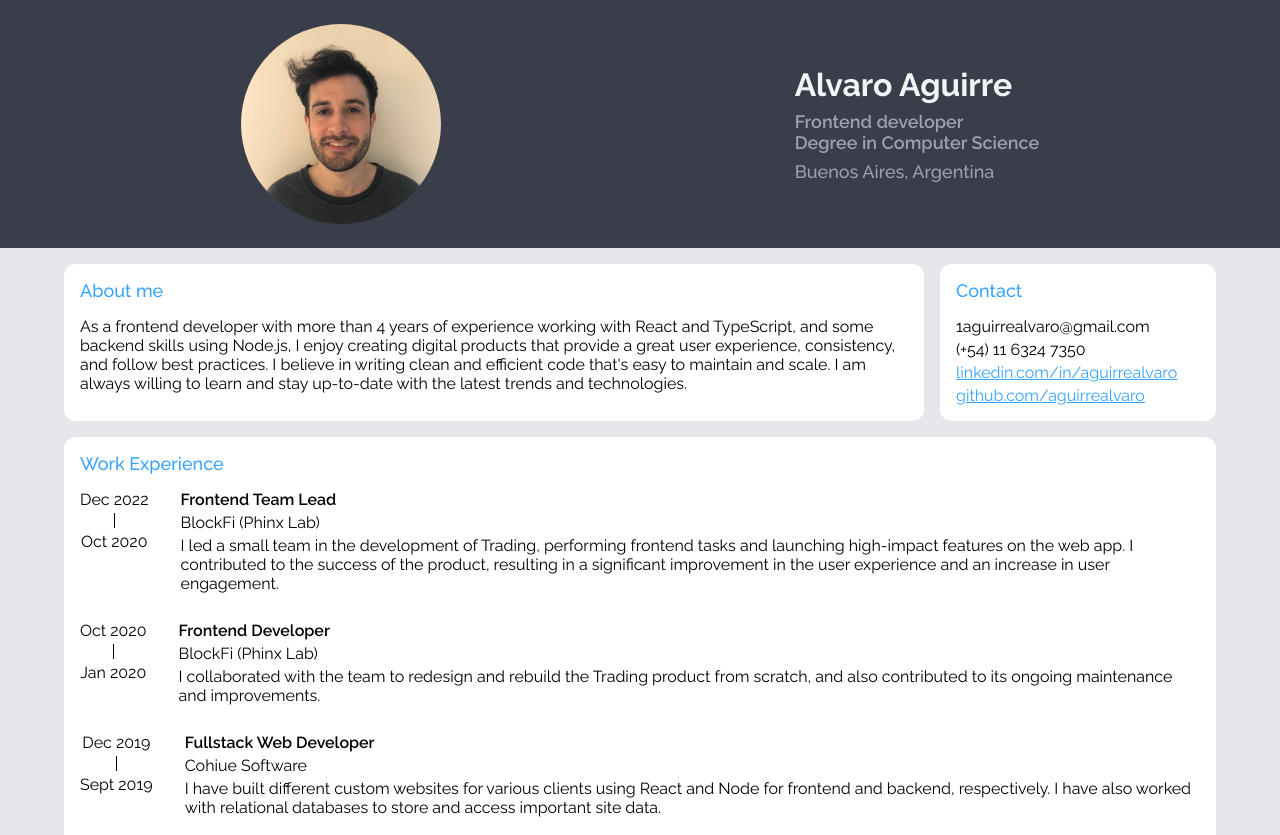
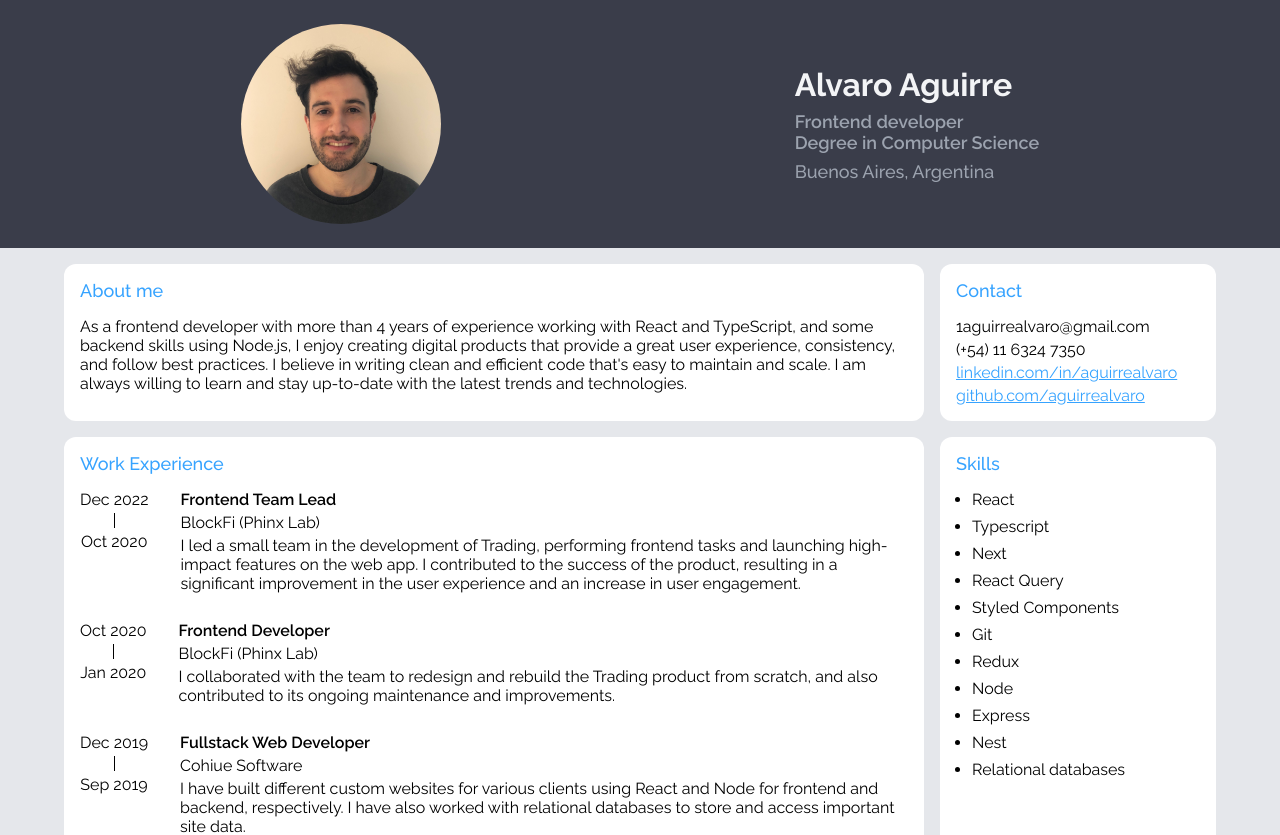
Before and after one commit to aguirrealvaro/cv, a Next.js app: page / in a window 1280 px wide. Shown: the top 835 px of the page. Built offline with nearby package versions, Linux system fonts and the light colour scheme.

Commit message:
Add Skills

```diff
--- a/pages/index.tsx
+++ b/pages/index.tsx
@@ -1,6 +1,14 @@
 import Head from "next/head";
 import styled from "styled-components";
-import { About, Banner, Contact, Education, Experience, Languages } from "@/components";
+import {
+  About,
+  Banner,
+  Contact,
+  Education,
+  Experience,
+  Languages,
+  Skills,
+} from "@/components";
 import { Wrapper } from "@/css";
 
 const Home = () => {
@@ -16,6 +24,7 @@ const Home = () => {
             <About />
             <Contact />
             <Experience />
+            <Skills />
             <Education />
             <Languages />
           </Grid>
@@ -45,5 +54,5 @@ const Grid = styled.div`
   display: grid;
   grid-gap: ${({ theme }) => theme.spacing[4]};
   grid-template-columns: repeat(4, 1fr);
-  grid-template-areas: "about about about contact" "experience experience experience experience" "education education languages languages";
+  grid-template-areas: "about about about contact" "experience experience experience skills" "education education languages languages";
 `;
--- a/src/components/Experience/Experience.tsx
+++ b/src/components/Experience/Experience.tsx
@@ -27,7 +27,7 @@ export const Experience: FunctionComponent = () => {
             role="Fullstack Web Developer"
             company="Cohiue Software"
             description="I have built different custom websites for various clients using React and Node for frontend and backend, respectively. I have also worked with relational databases to store and access important site data."
-            startTime="Sept 2019"
+            startTime="Sep 2019"
             endTime="Dec 2019"
           />
           <SingleExperience
@@ -35,7 +35,7 @@ export const Experience: FunctionComponent = () => {
             company="Freelance"
             description="Static websites developed for clients as a freelancer using HTML, CSS, and Javascript according to their needs."
             startTime="Mar 2019"
-            endTime="Sept 2019"
+            endTime="Sep 2019"
           />
         </InnerContainer>
       </Card>
--- /dev/null
+++ b/src/components/Skills/Skills.tsx
@@ -0,0 +1,38 @@
+import { FunctionComponent } from "react";
+import styled from "styled-components";
+import { Card, CardTitle } from "@/css";
+
+export const Skills: FunctionComponent = () => {
+  return (
+    <Container>
+      <Card>
+        <CardTitle>Skills</CardTitle>
+        <ul>
+          <Item>React</Item>
+          <Item>Typescript</Item>
+          <Item>Next</Item>
+          <Item>React Query</Item>
+          <Item>Styled Components</Item>
+          <Item>Git</Item>
+          <Item>Redux</Item>
+          <Item>Node</Item>
+          <Item>Express</Item>
+          <Item>Nest</Item>
+          <Item>Relational databases</Item>
+        </ul>
+      </Card>
+    </Container>
+  );
+};
+
+const Container = styled.div`
+  grid-area: skills;
+`;
+
+const Item = styled.li`
+  margin-left: ${({ theme }) => theme.spacing[4]};
+  margin-bottom: ${({ theme }) => theme.spacing[2]};
+  &:last-child {
+    margin-bottom: 0;
+  }
+`;
--- /dev/null
+++ b/src/components/Skills/index.ts
@@ -0,0 +1 @@
+export { Skills } from "./Skills";
--- a/src/components/index.ts
+++ b/src/components/index.ts
@@ -4,3 +4,4 @@ export { Contact } from "./Contact";
 export { Experience } from "./Experience";
 export { Education } from "./Education";
 export { Languages } from "./Languages";
+export { Skills } from "./Skills";
```
